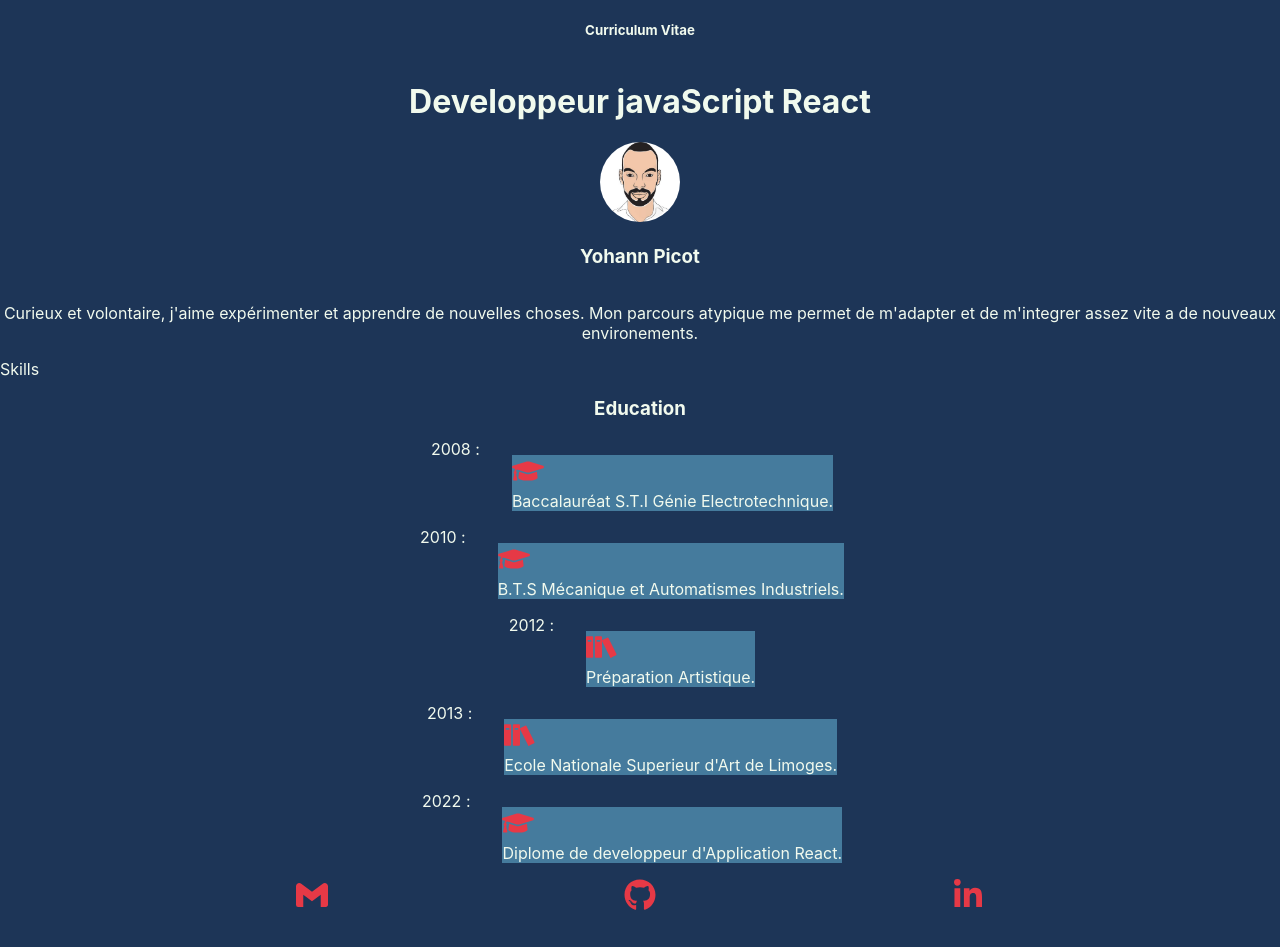
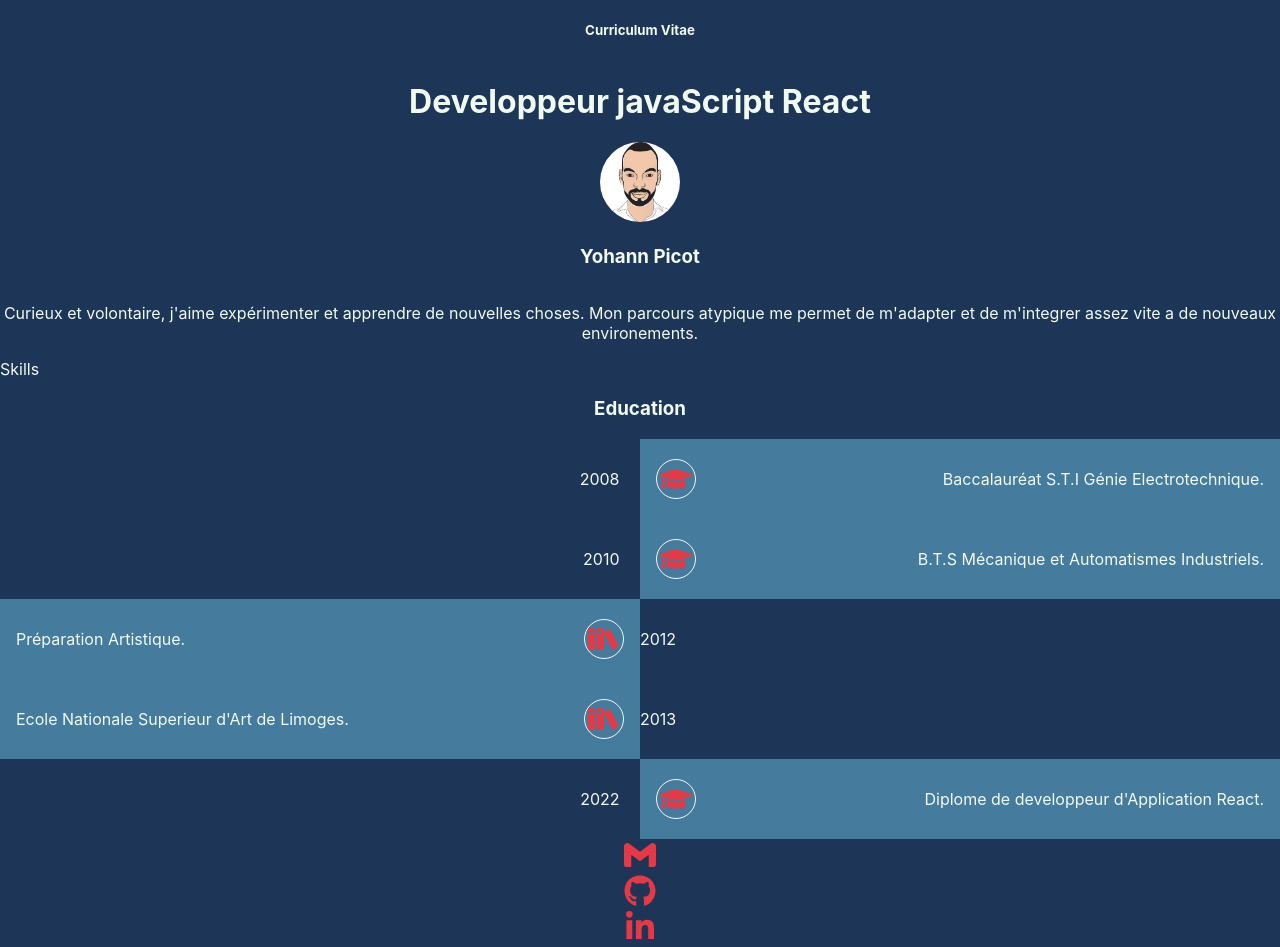
Before and after one commit to picyoh/cv, a React (Create React App) app: page / in a window 1280 px wide. Before the commit the page ends 915 px from the top, so only its background shows below. Built offline with nearby package versions, Linux system fonts and the light colour scheme.

Commit message:
style: :art: timeLine
structure component

```diff
--- a/src/App.jsx
+++ b/src/App.jsx
@@ -6,7 +6,7 @@ import Portfolio from "./features/portfolio/Portfolio";
 
 function App() {
   return (
-    <div className="container">
+    <div className="appContainer">
       <AboutMe />
       <Portfolio />
       <Skills />
--- a/src/components/timeLine/TimeLine.jsx
+++ b/src/components/timeLine/TimeLine.jsx
@@ -18,17 +18,39 @@ function TimeLine(props) {
 
     const list = datas.map((element, index) => {
         const iconType = iconTypes.filter(iconType => iconType.name === element.type)
-        console.log(iconType)
         return (
-            <div className="container" key={index}>
-                <div className="date">
-                    {element.year} :&emsp;
+            <div className="timeLineContainer" key={index}>
+                <div className="contentLeft">
+                    {iconType[0].name === "school" ?
+                        <div className='content'>
+                            <span className="text">
+                                {element.infos}.
+                            </span>
+                            <span className='icon'>
+                                {iconType[0].icon}
+                            </span>
+                        </div>
+                        :
+                        <div className="date">
+                            {element.year} &emsp;
+                        </div>
+                    }
                 </div>
-                <div className="content">
-                    <div className='icon'>
-                        {iconType[0].icon}
-                    </div>
-                    {element.infos}.
+                <div className="contentRight">
+                    {iconType[0].name === "degree" ?
+                        <div className='content'>
+                            <span className='icon'>
+                                {iconType[0].icon}
+                            </span>
+                            <span className="text">
+                                {element.infos}.
+                            </span>
+                        </div>
+                        :
+                        <div className="date">
+                            {element.year} &emsp;
+                        </div>
+                    }
                 </div>
             </div>
         )
--- a/src/components/timeLine/timeLine.css
+++ b/src/components/timeLine/timeLine.css
@@ -2,12 +2,55 @@
   list-style-type: none;
 }
 
-.timeLine .container {
+.timeLineContainer {
+  display: flex;
+  flex-flow: row wrap;
+  justify-content: center;
+  align-items: center;
+}
+
+.icon {
+  height: 38px;
+  width: 38px;
+  border: 1px solid var(--fake-white);
+  border-radius: 50%;
   display: flex;
   justify-content: center;
+  align-items: center;
+}
+
+.text{
+  text-align: center;
 }
 
 .content {
-  margin: 1rem;
+  padding: 1rem;
+}
+
+.contentLeft {
+  flex: 30%;
+}
+
+.contentLeft .date {
+  text-align: end;
+}
+
+.contentLeft .content {
   background-color: var(--primary-color);
+  min-height: 3rem;
+  display: flex;
+  justify-content: space-between;
+  align-items: center;
 }
+
+.contentRight {
+  flex: 30%;
+}
+
+.contentRight .content {
+  background-color: var(--primary-color);
+  min-height: 3rem;
+  display: flex;
+  justify-content: space-between;
+  align-items: center;
+}
--- a/src/features/contact/contact.css
+++ b/src/features/contact/contact.css
@@ -1,6 +1,6 @@
 .contact {
     display: flex;
-    flex-flow: row wrap;
+    flex-flow: column;
     justify-content: space-evenly;
     align-items: center;
 }
```
Also changed, not shown: src/components/pieChart/PieChart.jsx (+8 -8 lines).
